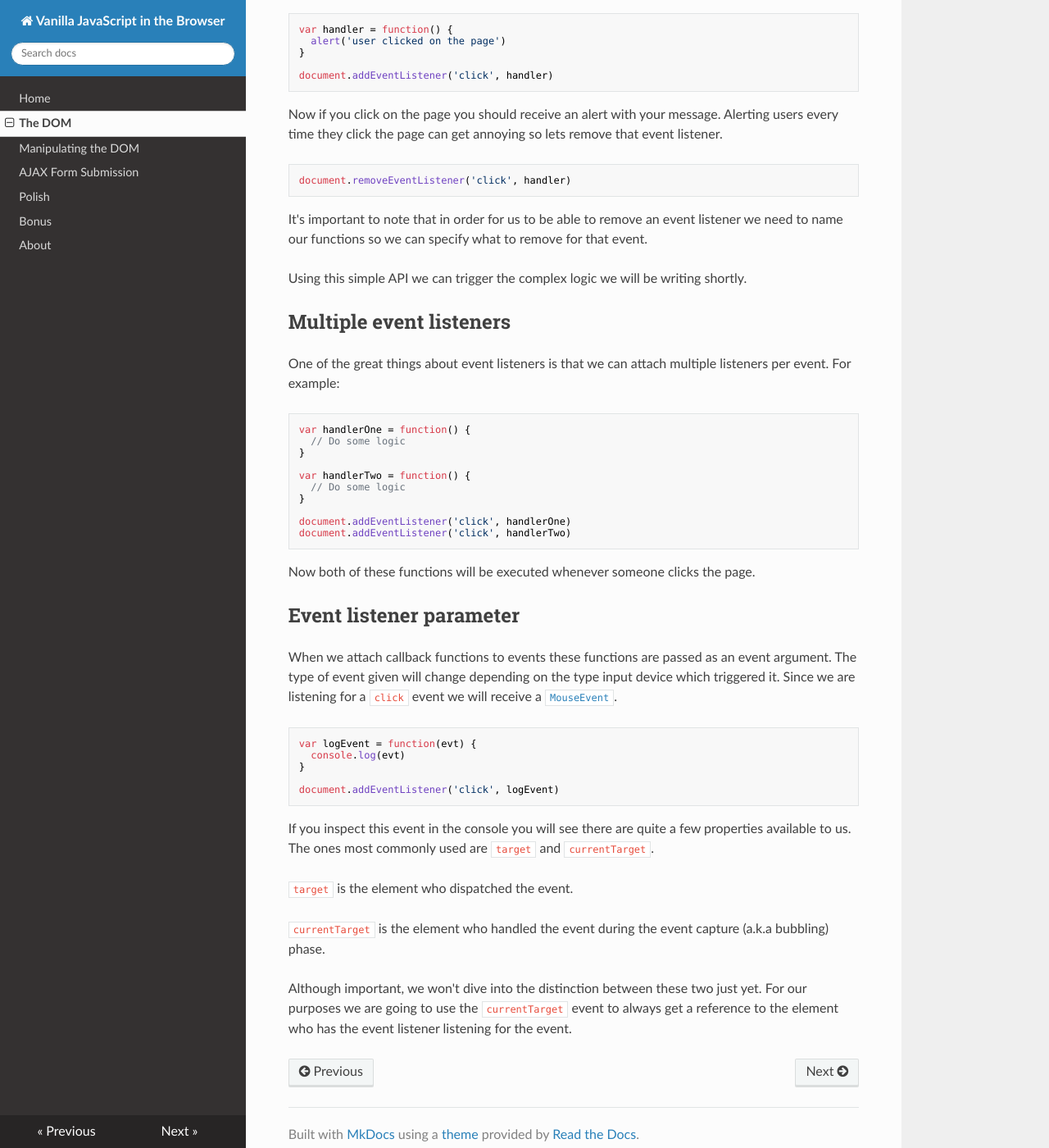
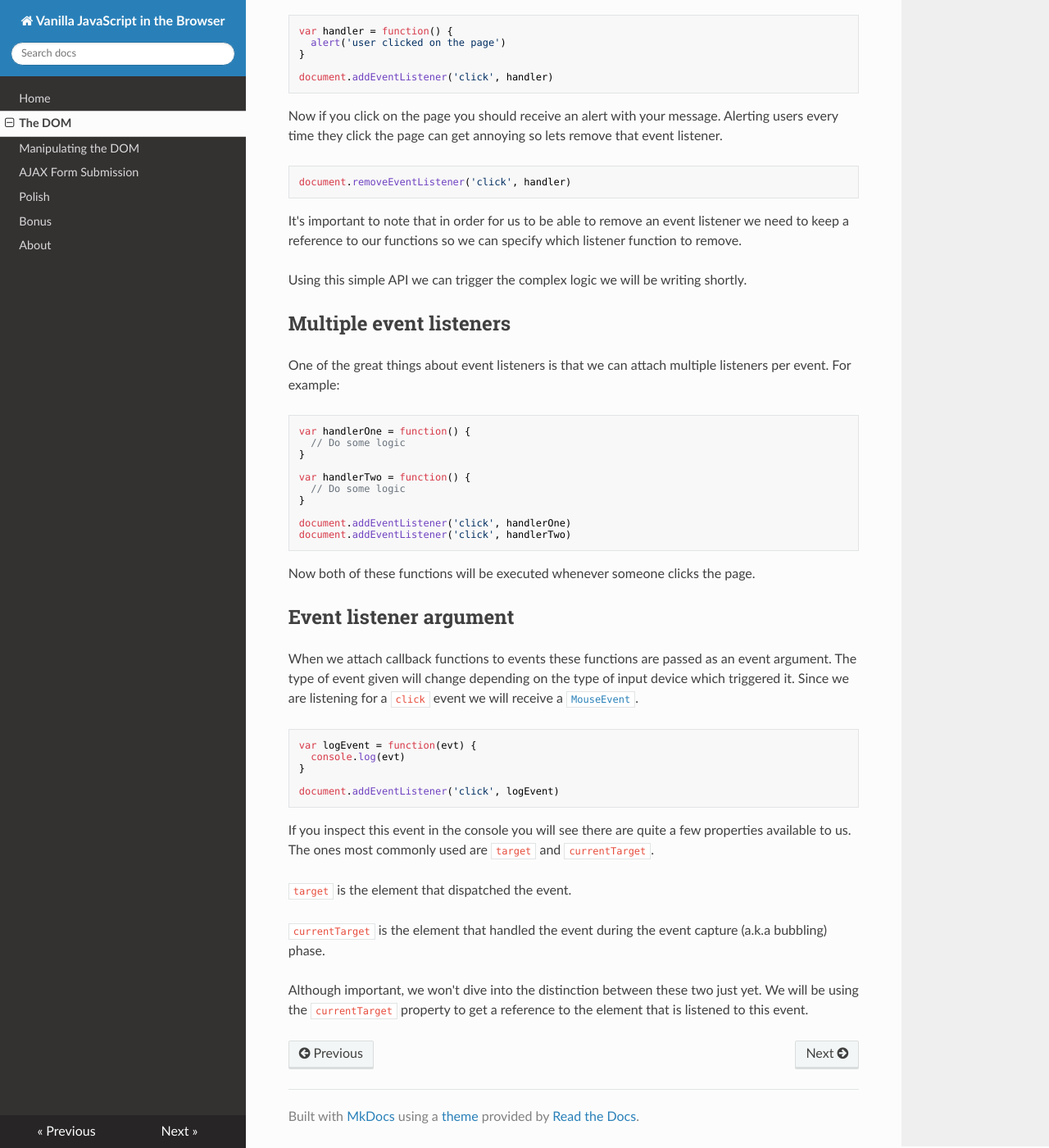
Before and after one commit to sandiegojs/vanilla-browser-docs, an MkDocs documentation site: the page built from docs/dom.md, in a window 1280 px wide and 1400 px high, scrolled down 4615 px. Shown: the whole window at 82% size. Built offline with MkDocs 1.6.1, drawn with Linux system fonts in a browser that asks for light colours; nearby versions of some CDN libraries; old or Windows-style settings are respelled for this version of MkDocs; some of the changed text lies outside the part shown.

Commit message:
Improve grammar and clarify wording

````diff
--- a/docs/dom.md
+++ b/docs/dom.md
@@ -40,9 +40,9 @@ Neato! This is all taken care of for you by the browser out-of-the-box!
 
 ## Native validations
 
-Some `<input>` types have intrinsic constraints, such as `type='email'`. If you look at the `app/index.html` you will see that our email field is currently setup as a `type='text'`. Go ahead and change it.
+Some `<input>` types have intrinsic constraints, such as `type='email'`. If you look at the `app/index.html` you will see that our email field is currently setup as a `type='text'`. Go ahead and change this to an `email` field.
 
-Once you have, we can test it out. Head over to the browser, type in a "Name" value (so that we don't get the required error) and type in a phoney string that doesn't look like an email address. Once you hit submit, you should see a nice message come up and tell you that your input doesn't look like an email.
+Once you have changed our "email" field to type `email`, you can test it out. Head over to the browser, type in a "Name" value (so that we don't get the required error) and type in a phoney string that doesn't look like an email address. Once you hit submit, you should see a message telling you that your input doesn't look like an email.
 
 ![email error message](https://s3.amazonaws.com/f.cl.ly/items/3y1l2h0R2x1Q0S1r351B/Screen%20Shot%202016-01-17%20at%204.52.45%20PM.png?v=e72c1557)
 
@@ -117,7 +117,7 @@ Now if you click on the page you should receive an alert with your message. Aler
 document.removeEventListener('click', handler)
 ```
 
-It's important to note that in order for us to be able to remove an event listener we need to name our functions so we can specify what to remove for that event.
+It's important to note that in order for us to be able to remove an event listener we need to keep a reference to our functions so we can specify which listener function to remove.
 
 Using this simple API we can trigger the complex logic we will be writing shortly.
 
@@ -141,9 +141,9 @@ document.addEventListener('click', handlerTwo)
 
 Now both of these functions will be executed whenever someone clicks the page.
 
-## Event listener parameter
+## Event listener argument
 
-When we attach callback functions to events these functions are passed as an event argument. The type of event given will change depending on the type input device which triggered it. Since we are listening for a `click` event we will receive a [`MouseEvent`][mouse-event].
+When we attach callback functions to events these functions are passed as an event argument. The type of event given will change depending on the type of input device which triggered it. Since we are listening for a `click` event we will receive a [`MouseEvent`][mouse-event].
 
 ```js
 var logEvent = function(evt) {
@@ -155,11 +155,11 @@ document.addEventListener('click', logEvent)
 
 If you inspect this event in the console you will see there are quite a few properties available to us. The ones most commonly used are `target` and `currentTarget`.
 
-`target` is the element who dispatched the event.
+`target` is the element that dispatched the event.
 
-`currentTarget` is the element who handled the event during the event capture (a.k.a bubbling) phase.
+`currentTarget` is the element that handled the event during the event capture (a.k.a bubbling) phase.
 
-Although important, we won't dive into the distinction between these two just yet. For our purposes we are going to use the `currentTarget` event to always get a reference to the element who has the event listener listening for the event.
+Although important, we won't dive into the distinction between these two just yet. We will be using the `currentTarget` property to get a reference to the element that is listened to this event.
 
 [css-selector]: https://developer.mozilla.org/en-US/docs/Web/Guide/CSS/Getting_Started/Selectors
 [event-listener]: https://developer.mozilla.org/en-US/docs/Web/API/EventTarget/addEventListener
````
Also changed, not shown: other parts of docs/dom.md (+1 -1 lines), docs/manipulate.md (+4 -0 lines).
